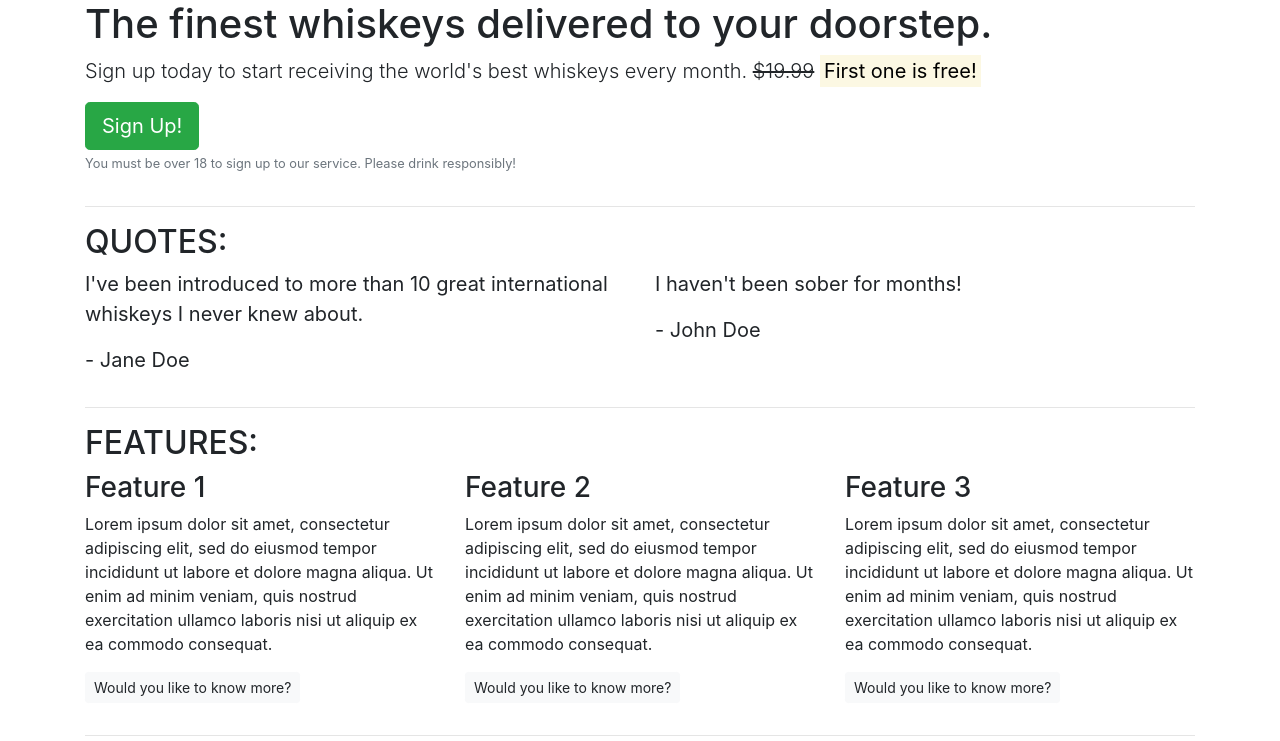
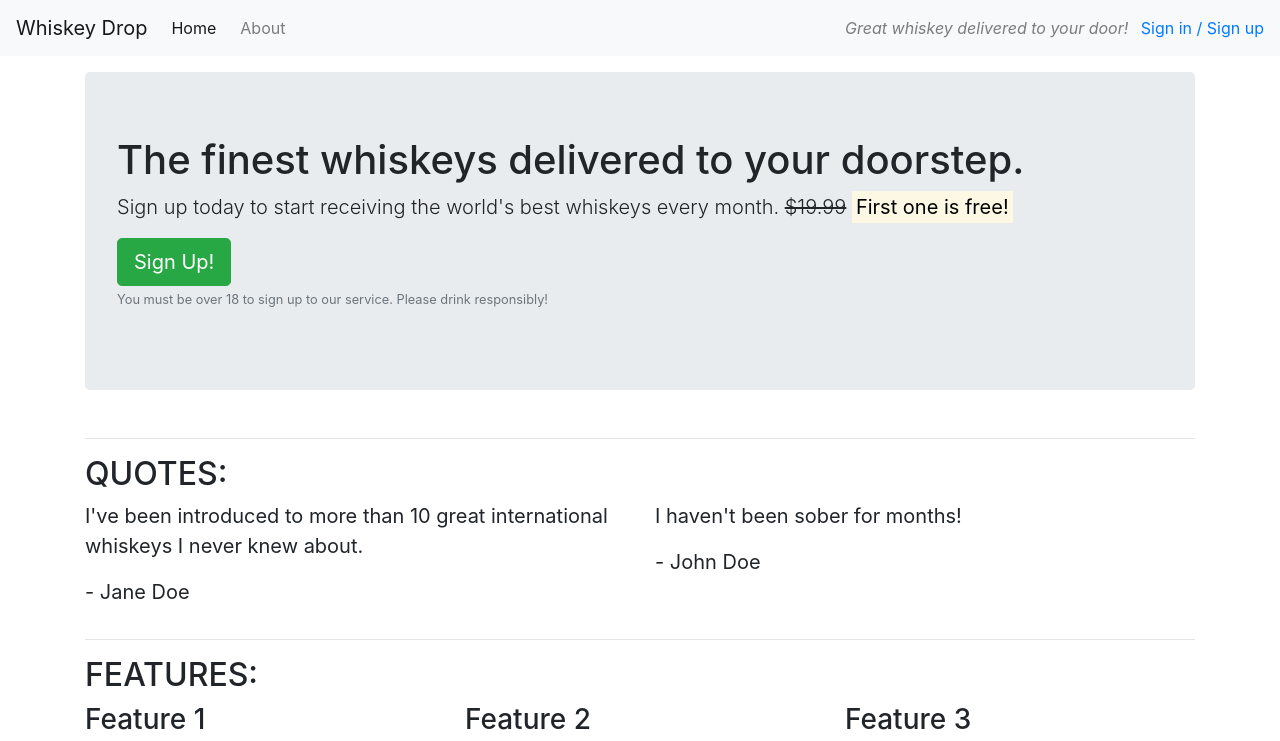
Before and after one commit to an-slua-sidhe/bootstrap4, a plain HTML site: page index.html in a window 1280 px wide. Shown: the top 741 px of the page. Drawn offline with nearby package versions, Linux system fonts and the light colour scheme.

Commit message:
Morning C. navbar and jumbotron added

```diff
--- a/index.html
+++ b/index.html
@@ -9,11 +9,23 @@
 </head>
 
 <body>
-    <article class="container">
+    <nav class="navbar navbar-light bg-light navbar-expand-sm">
+        <a href="/" class="navbar-brand">Whiskey Drop</a>
+        <ul class="navbar-nav mr-auto">
+            <li class="active nav-item mr-2"><a href="/" class="nav-link">Home</a></li>
+            <li class="nav-item mr-2"><a href="/about" class="nav-link">About</a></li>
+            <li class="nav-item mr-2 d-block d-sm-none"><a href="/login" class="nav-link">Sign in / Sign up</a></li>
+        </ul>
+        <div class="d-none d-md-block">
+            <p class="navbar-text my-auto mr-2"><i>Great whiskey delivered to your door!</i></p>
+            <a href="/login">Sign in / Sign up</a>
+        </div>
+    </nav>
+    <article class="container mt-3">
         <!-- Callout -->
         <div class="row">
             <div class="col-12">
-                <section class="callout">
+                <section class="callout jumbotron">
                     <h1>The finest whiskeys delivered to your doorstep.</h1>
                     <p class="lead">Sign up today to start receiving the world's best whiskeys every month.
                         <s>$19.99</s> <strong><mark>First one is free!</mark></strong></p>
```
